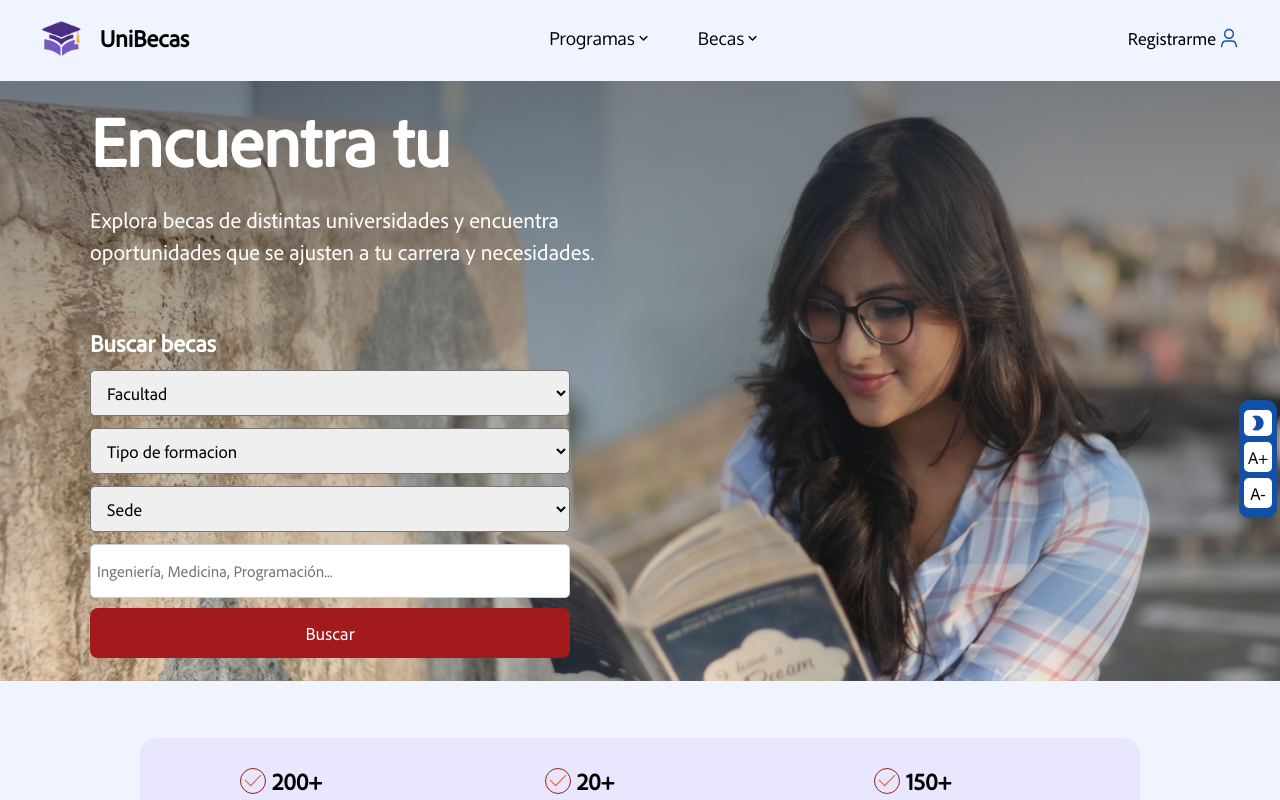
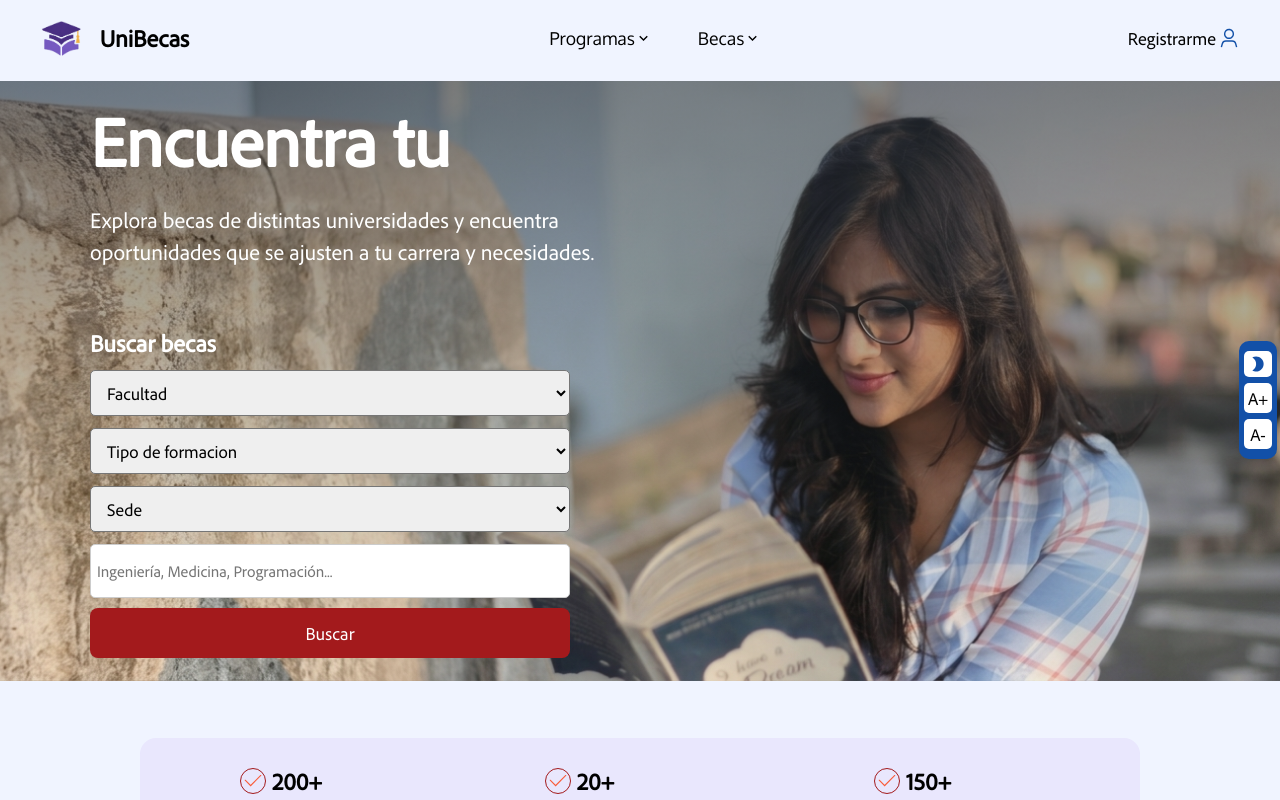
Before and after one commit to AlexanderCassiani/unibecas, a React (Vite) app in the folder frontend/: page / in a window 1280 px wide. Shown: the top 800 px of the page. Built offline with nearby package versions, Linux system fonts and the light colour scheme.

Commit message:
Style: ajusta la posicion del panel accesible

```diff
--- a/frontend/src/components/panelAccesible/panelAccesible.css
+++ b/frontend/src/components/panelAccesible/panelAccesible.css
@@ -5,6 +5,7 @@
   top: 50%;
   right: 3px;
   z-index: 50;
+  transform: translateY(-50%);
   padding: 10px 5px;
   background-color: var(--color-superficie-azul);
   border-radius: 10px;
```
